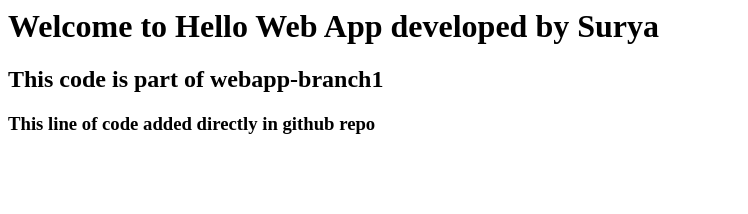
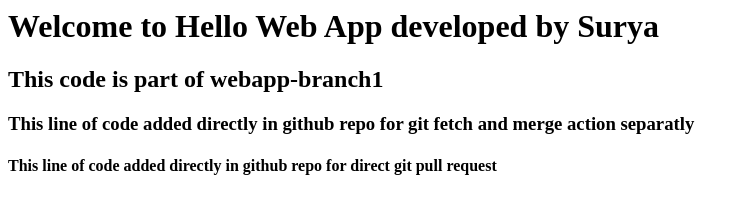
Before and after one commit to surya4tech/webapp, a plain HTML site: page index.html in a window 1280 px wide. Shown: the whole page, without its empty margins (0-748 px from the left). Drawn offline with Linux system fonts and the light colour scheme.

Commit message:
Update index.html
direct pull request

```diff
--- a/index.html
+++ b/index.html
@@ -1,3 +1,4 @@
 <h1>Welcome to Hello Web App developed by Surya</h1>
 <h2>This code is part of webapp-branch1</h2>
-<h3>This line of code added directly in github repo</h3>
+<h3>This line of code added directly in github repo for git fetch and merge action separatly</h3>
+<h4>This line of code added directly in github repo for direct git pull request</h4>
```
